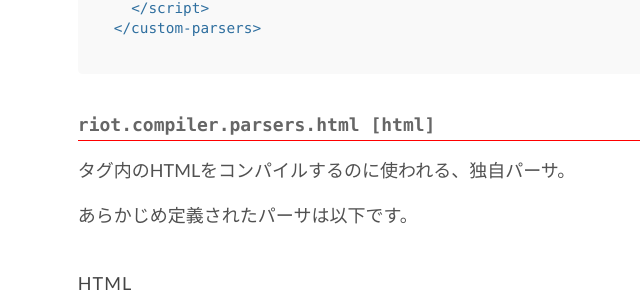
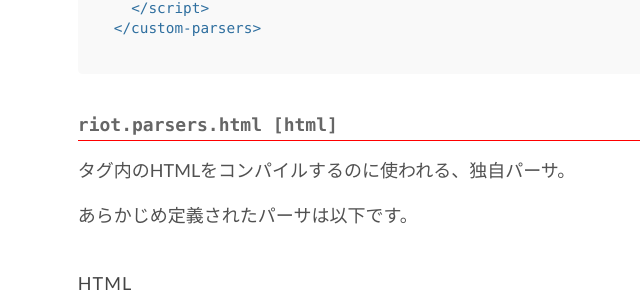
Before and after one commit to riot/riot.github.io, a Jekyll site: the page built from ja/api/compiler.md, in a window 1280 px wide and 900 px high, scrolled down 3793 px. Shown: the part 146-452 px from the top of the window, without its empty margins (231-871 px from the left). Built offline with Jekyll 4.4.1, drawn with Linux system fonts in a browser that asks for light colours; nearby versions of some CDN libraries; Markdown is read by kramdown in place of the engine named in the settings.

Commit message:
correct `riot.compiler.parsers` to `riot.parsers`

````diff
--- a/ja/api/compiler.md
+++ b/ja/api/compiler.md
@@ -142,7 +142,7 @@
 </custom-parsers>
 ```
 
-### <a name="html-parser"></a> riot.compiler.parsers.html [html]
+### <a name="html-parser"></a> riot.parsers.html [html]
 
 タグ内のHTMLをコンパイルするのに使われる、独自パーサ。
 
````
